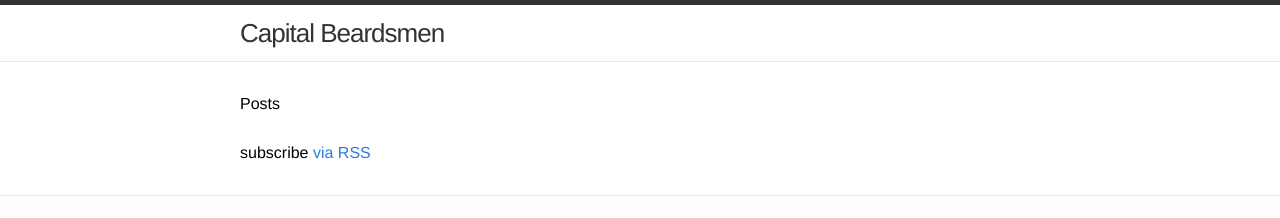
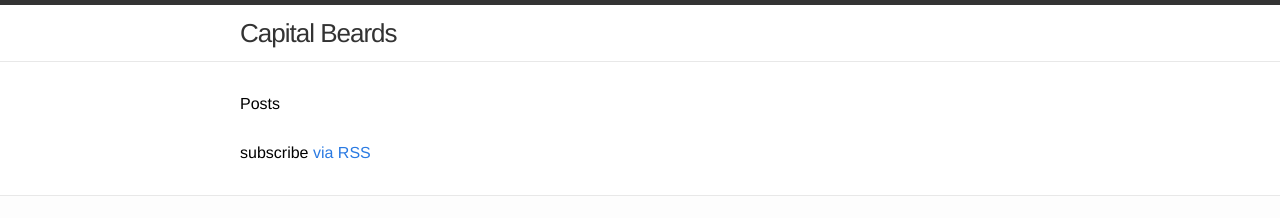
Before and after one commit to rjw1/capitalbeards.org.uk, a Jekyll site: the page built from index.md, in a window 1280 px wide. Shown: the top 218 px of the page. Built offline with Jekyll 4.4.1, drawn with Linux system fonts in a browser that asks for light colours; Markdown is read by kramdown in place of the engine named in the settings.

Commit message:
more than men can grow beards.

```diff
--- a/_config.yml
+++ b/_config.yml
@@ -1,7 +1,7 @@
 # Site settings
-title: Capital Beardsmen
+title: Capital Beards
 email: contact@capitalbeards.org.uk
-description: 'The Capital Beardsmen, The London thatch of the British Beard Club'
+description: 'The Capital Beards, the London thatch of the British Beard Club'
 html_description: The London thatch of the <a href="http://thebritishbeardclub.org">British Beard Club</a>
 baseurl: ""
 url: "http://capitalbeards.org.uk"
```
